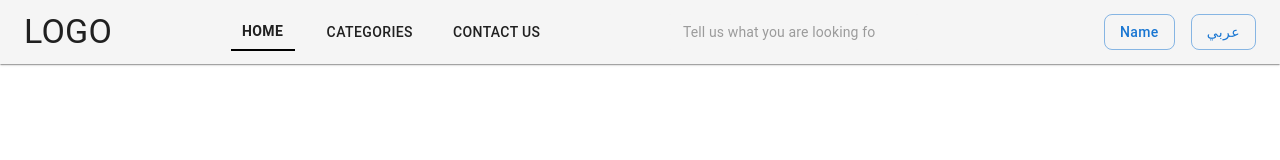
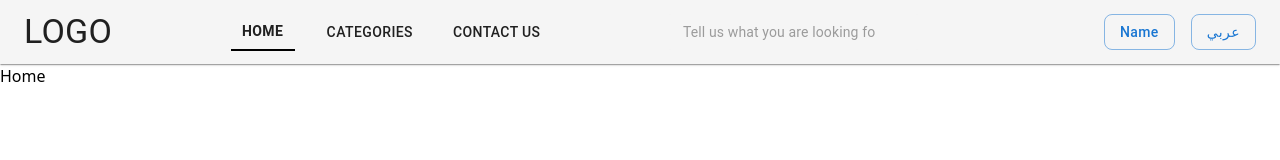
Before and after one commit to HanzalaKhattak/MUI_Project, a React (Vite) app: page / in a window 1280 px wide. Shown: the top 160 px of the page. Built offline with nearby package versions, Linux system fonts and the light colour scheme; some icons are missing.

Commit message:
feat: restructure App component; implement Layout and Home pages; add Toolkit component

```diff
--- a/src/App.jsx
+++ b/src/App.jsx
@@ -1,12 +1,18 @@
-import React from 'react'
-import Home from './pages/Home'
-import { Container } from '@mui/material'
+import React from 'react';
+import { BrowserRouter, Routes, Route } from 'react-router-dom';
+import Layout from './reuseableComponents/layout';
+import Home from './Home/Home';
+
 
 const App = () => {
   return (
-    <>
-      <Home />
-    </>
+    <BrowserRouter>
+      <Layout>
+        <Routes>
+          <Route path='/' element={<Home/>} />
+        </Routes>
+      </Layout>
+    </BrowserRouter>
   )
 }
 
--- a/src/pages/Home.jsx
+++ b/src/Home/Home.jsx
@@ -1,10 +1,10 @@
 import React from 'react'
-import Toolkit from '../components/Toolkit'
+import Toolkit from '../reuseableComponents/Toolkit'
 
 const Home = () => {
   return (
     <>
-      <Toolkit/>
+      <h1>Home</h1>
     </>
   )
 }
--- /dev/null
+++ b/src/reuseableComponents/layout.jsx
@@ -0,0 +1,13 @@
+import React from 'react';
+import Toolkit from './Toolkit';
+
+const Layout = ({children}) => (
+  <>
+    <Toolkit/>
+    <main>
+      {children}
+    </main>
+  </>
+);
+
+export default Layout;
```
Also changed, not shown: src/reuseableComponents/Toolkit.jsx (renamed from src/components/Toolkit.jsx).
